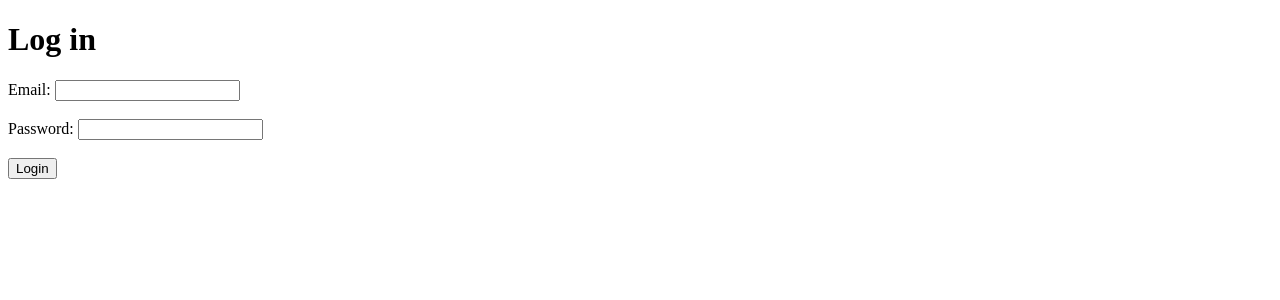
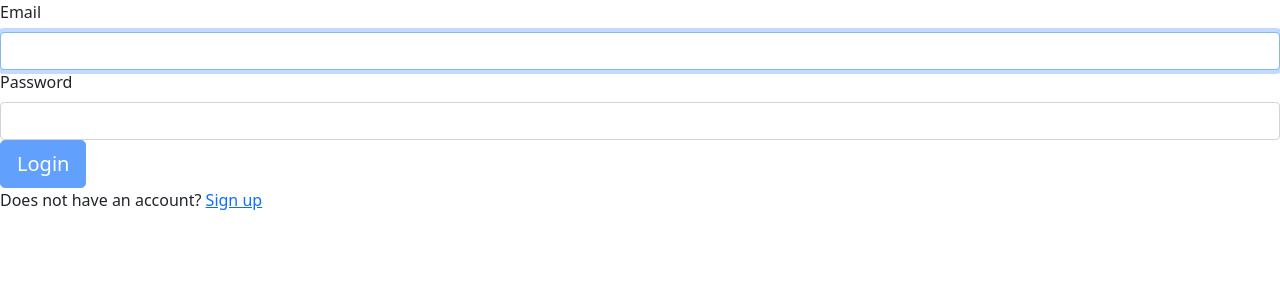
Before and after one commit to LOOP115/Unisoft_CRM_Back, a React (Create React App) app in the folder frontend/: page /login in a window 1280 px wide. Shown: the top 300 px of the page. Built offline with nearby package versions, Linux system fonts and the light colour scheme.

Commit message:
link to backend

```diff
--- a/frontend/src/components/App.jsx
+++ b/frontend/src/components/App.jsx
@@ -5,7 +5,9 @@ import Info from "./Information";
 import CallHomePage from "./CallHomePage"
 import Login from "./Login"
 import Signup from "./Signup";
+import Success from "./Success";
 import { BrowserRouter, Route, Switch } from 'react-router-dom'
+import 'bootstrap/dist/css/bootstrap.min.css'
 //import AddCard from "./AddCard";
 
 
@@ -32,6 +34,10 @@ function App() {
                             <Login/>
                         </Route>
 
+                        <Route exact path="/success">
+                            <Success/>
+                        </Route>
+
                     </Switch>
                 </EndPointContext.Provider>
             </BrowserRouter>
--- a/frontend/src/components/Login.jsx
+++ b/frontend/src/components/Login.jsx
@@ -1,29 +1,141 @@
-import React from "react";
+import React, { useState, useContext } from 'react';
+import Form from "react-bootstrap/Form";
+import Alert from "react-bootstrap/Alert"
+import Button from "react-bootstrap/Button";
+import { Redirect } from "react-router-dom";
+import { EndPointContext } from './App'
 
-function Login() {
+function Login(props) {
+
+  const URLEndContext = useContext(EndPointContext)
+  const loginURL = URLEndContext + '/login'
+
+  const [email, setEmail] = useState("");
+  const [password, setPassword] = useState("");
+  const [redirect, setRedirect] = useState(null);
+  const [loginFailed, setLoginFailed] = useState(false)
+
+  function handleClick(e) {
+    e.preventDefault()
+    /* Send the POST request and save JWT to localStorage */
+    fetch(loginURL, { method: 'POST', credentials: 'include', mode: 'cors',headers: {
+        'Content-Type': 'application/json',
+        'Access-Control-Allow-Credentials': 'true'
+
+      },
+      body: JSON.stringify({
+        email: email,
+        password: password})
+    })
+        .then(res => {
+          console.log(JSON.stringify({email: email, password: password}))
+          if (res.status !== 200) throw new Error("Connection error")
+          return res.json()
+        })
+        .then(data => {
+          if (data.hasOwnProperty("error")) throw new Error("Wrong Email/Password")
+          localStorage.setItem("stuff", data["201"])
+          localStorage.setItem("logIn", "true")
+          setRedirect("/success")
+
+        })
+        .catch(err => {console.error(err); setLoginFailed(true)})
+
+    //clean the email and pw fields
+    setPassword('')
+  }
+
+  function validForm() {
+    return email.length > 0 && password.length > 0
+  }
+
+  if (redirect) {
+    return (<Redirect to={"/success"} />);
+  }
+  if (loginFailed){
+    return (<>
+
+          <div className="Login">
+            <Alert variant="danger">
+              Incorrect Email/Password!
+            </Alert>
+            <Form >
+              <Form.Group size="lg" controlId="email">
+                <Form.Label >Email</Form.Label>
+                <Form.Control
+                    autoFocus
+                    type="text"
+                    value={email}
+                    onChange={(e) => setEmail(e.target.value)}
+                />
+              </Form.Group>
+              <Form.Group size="lg" controlId="password">
+                <Form.Label>Password</Form.Label>
+                <Form.Control
+                    type="password"
+                    value={password}
+                    onChange={(e) => setPassword(e.target.value)}
+                />
+              </Form.Group>
+              <Button block size="lg" type="submit" disabled={!validForm()} onClick={handleClick}>
+                Login
+              </Button>
+            </Form>
+          </div>
+        </>
+    )
+  }
   return (
-    <div className="container">
-      <div className="heading">
-        <h1>Log in</h1>
+      <div className="Login">
+        <Form >
+          <Form.Group size="lg" controlId="email">
+            <Form.Label>Email</Form.Label>
+            <Form.Control
+                autoFocus
+                type="text"
+                value={email}
+                onChange={(e) => setEmail(e.target.value)}
+            />
+          </Form.Group>
+          <Form.Group size="lg" controlId="password">
+            <Form.Label>Password</Form.Label>
+            <Form.Control
+                type="password"
+                value={password}
+                onChange={(e) => setPassword(e.target.value)}
+            />
+          </Form.Group>
+          <Button block size="lg" type="submit" disabled={!validForm()} onClick={handleClick}>
+            Login
+          </Button>
+          <p>Does not have an account? <a href="/Signup">Sign up</a> </p>
+        </Form>
       </div>
-      <div className="form">
-        <form>
-          <label>Email: </label>
-          <input name="email" type="text"/>
-          <br />
-          <br />
-          <label>Password: </label>
-          <input name="password" type="text" />
-          <br />
-          <br />
-        </form>
+  )
 
-        <button className="btn4" type="submit">
-          Login
-        </button>
-      </div>
-    </div>
-  );
+  // return (
+  //   <div className="container">
+  //     <div className="heading">
+  //       <h1>Log in</h1>
+  //     </div>
+  //     <div className="form">
+  //       <form>
+  //         <label>Email: </label>
+  //         <input name="email" type="text"/>
+  //         <br />
+  //         <br />
+  //         <label>Password: </label>
+  //         <input name="password" type="text" />
+  //         <br />
+  //         <br />
+  //       </form>
+  //
+  //       <button className="btn4" type="submit">
+  //         Login
+  //       </button>
+  //     </div>
+  //   </div>
+  // );
 }
 
 export default Login;
--- /dev/null
+++ b/frontend/src/components/Success.js
@@ -0,0 +1,32 @@
+import React, {useState} from "react";
+import {Button} from "react-bootstrap";
+import { Redirect } from "react-router-dom";
+
+
+function Success(){
+    const [redirect, setRedirect] = useState(false)
+
+    function handleClick(){
+        fetch("http://127.0.0.1:5000/logout", {method:"GET", credentials:"include"}).then
+        (res=>{
+                localStorage.clear()
+                setRedirect(true)
+            }
+
+        )
+    }
+
+
+    if (redirect) return (<Redirect to={"/"}/>)
+
+    return(
+        <div>
+            <h2>
+                {localStorage.getItem("stuff")}
+            </h2>
+            <Button onClick={handleClick}>Logout</Button>
+        </div>
+    )
+}
+
+export default Success
```
